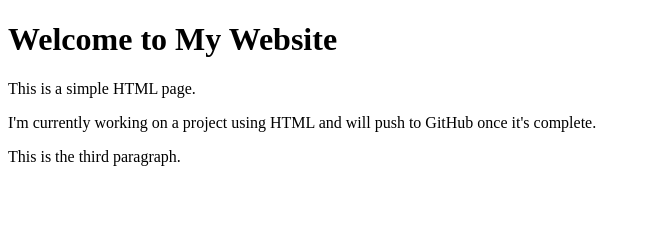
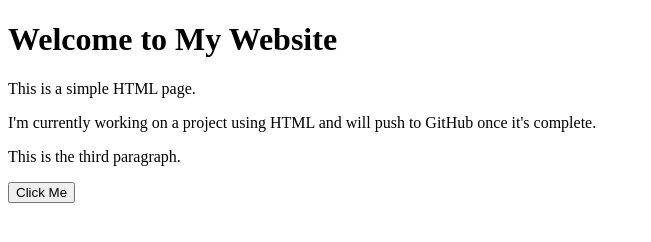
Before and after one commit to Darc-knight/My_Website, a plain HTML site: page index.html in a window 1280 px wide. Shown: the whole page, without its empty margins (0-651 px from the left). Drawn offline with Linux system fonts and the light colour scheme.

Commit message:
creation of login button

```diff
--- a/index.html
+++ b/index.html
@@ -10,5 +10,6 @@
 <p>This is a simple HTML page.</p>
 <p>I'm currently working on a project using HTML and will push to GitHub once it's complete.</p>
 <p>This is the third paragraph.</p>
+<button onclick="alert('Button clicked!')">Click Me</button>
 </body>
 </html>
```
